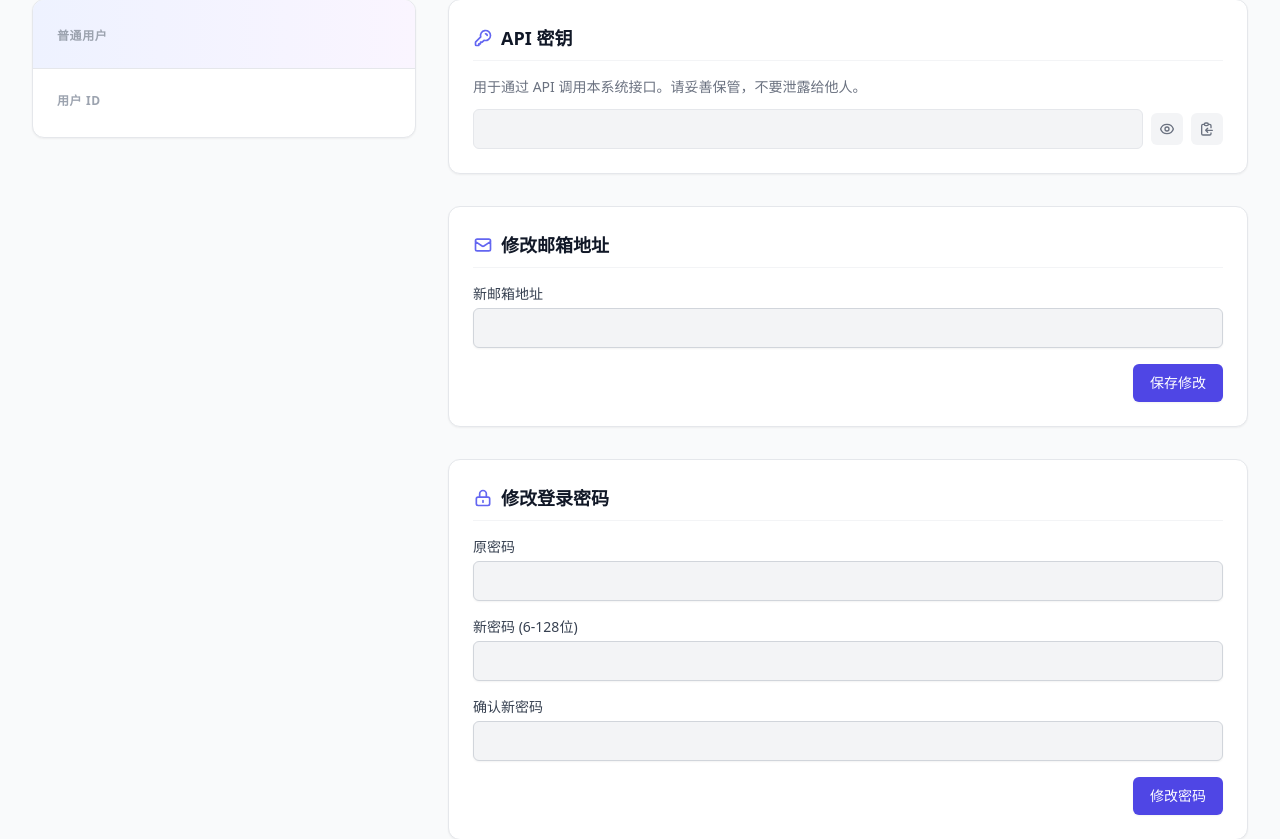
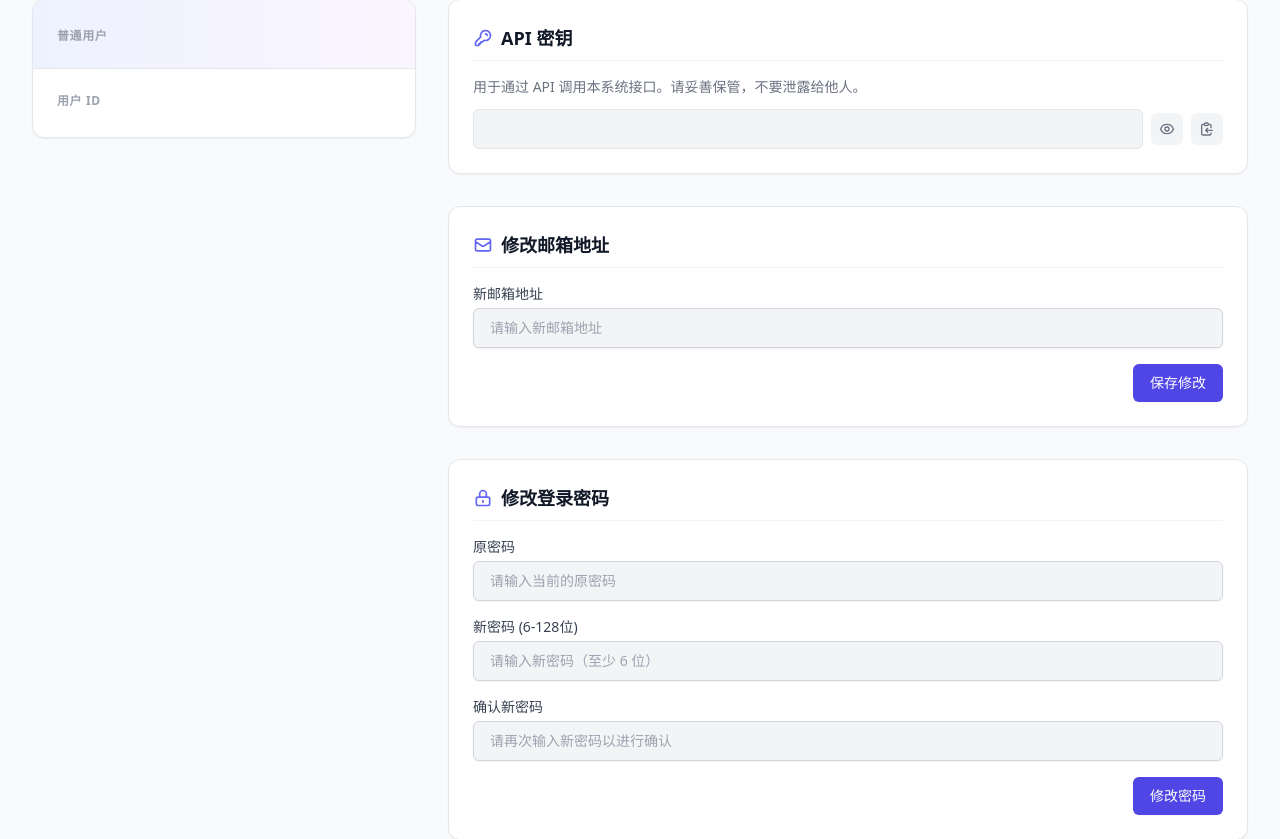
Before and after one commit to dunea/telegram-auto-message-server, a Python web app: template templates/profile/index.html in a window 1280 px wide. Shown: the part 186-1025 px from the top of the page. Run offline with Jinja, Linux system fonts and the light colour scheme; the template is opened without the code that fills it, so the values that code supplies are empty.

Commit message:
style: 补全并优化前端输入框的 placeholder 提示信息

```diff
--- a/app/web/routes/accounts.py
+++ b/app/web/routes/accounts.py
@@ -63,7 +63,7 @@
                 </div>
                 <div>
                     <label for="code" class="block text-sm font-medium text-gray-700">请输入验证码</label>
-                    <input type="text" name="code" id="code" required placeholder="12345"
+                    <input type="text" name="code" id="code" required placeholder="请输入5位验证码"
                            class="mt-1 block w-full border border-gray-300 rounded-md shadow-sm py-2 px-3 focus:outline-none focus:ring-indigo-500 focus:border-indigo-500 sm:text-sm">
                 </div>
                 <div>
@@ -103,7 +103,7 @@
                     </div>
                     <div>
                         <label for="password" class="block text-sm font-medium text-gray-700">二级密码</label>
-                        <input type="password" name="password" id="password" required
+                        <input type="password" name="password" id="password" required placeholder="请输入二级密码 (2FA)"
                                class="mt-1 block w-full border border-gray-300 rounded-md shadow-sm py-2 px-3 focus:outline-none focus:ring-indigo-500 focus:border-indigo-500 sm:text-sm">
                     </div>
                     <div>
--- a/templates/profile/index.html
+++ b/templates/profile/index.html
@@ -87,7 +87,7 @@
             <form action="/web/profile/email" method="POST" class="space-y-4">
                 <div>
                     <label for="new_email" class="block text-sm font-medium text-gray-700">新邮箱地址</label>
-                    <input type="email" name="new_email" id="new_email" required value="{{ user.email }}" class="mt-1 block w-full px-3 py-2 border border-gray-300 rounded-md shadow-sm focus:outline-none focus:ring-indigo-500 focus:border-indigo-500 text-sm" />
+                    <input type="email" name="new_email" id="new_email" required value="{{ user.email }}" placeholder="请输入新邮箱地址" class="mt-1 block w-full px-3 py-2 border border-gray-300 rounded-md shadow-sm focus:outline-none focus:ring-indigo-500 focus:border-indigo-500 text-sm" />
                 </div>
                 <div class="flex justify-end">
                     <button type="submit" class="inline-flex justify-center py-2 px-4 border border-transparent shadow-sm text-sm font-medium rounded-md text-white bg-indigo-600 hover:bg-indigo-700 focus:outline-none focus:ring-2 focus:ring-offset-2 focus:ring-indigo-500 transition duration-150">
@@ -113,15 +113,15 @@
                         <span class="text-xs text-indigo-500 font-normal">💡 演示账号默认密码为 123456</span>
                         {% endif %}
                     </label>
-                    <input type="password" name="old_password" id="old_password" required minlength="6" class="mt-1 block w-full px-3 py-2 border border-gray-300 rounded-md shadow-sm focus:outline-none focus:ring-indigo-500 focus:border-indigo-500 text-sm" />
+                    <input type="password" name="old_password" id="old_password" required minlength="6" placeholder="请输入当前的原密码" class="mt-1 block w-full px-3 py-2 border border-gray-300 rounded-md shadow-sm focus:outline-none focus:ring-indigo-500 focus:border-indigo-500 text-sm" />
                 </div>
                 <div>
                     <label for="new_password" class="block text-sm font-medium text-gray-700">新密码 (6-128位)</label>
-                    <input type="password" name="new_password" id="new_password" required minlength="6" maxlength="128" class="mt-1 block w-full px-3 py-2 border border-gray-300 rounded-md shadow-sm focus:outline-none focus:ring-indigo-500 focus:border-indigo-500 text-sm" />
+                    <input type="password" name="new_password" id="new_password" required minlength="6" maxlength="128" placeholder="请输入新密码（至少 6 位）" class="mt-1 block w-full px-3 py-2 border border-gray-300 rounded-md shadow-sm focus:outline-none focus:ring-indigo-500 focus:border-indigo-500 text-sm" />
                 </div>
                 <div>
                     <label for="confirm_password" class="block text-sm font-medium text-gray-700">确认新密码</label>
-                    <input type="password" id="confirm_password" required minlength="6" class="mt-1 block w-full px-3 py-2 border border-gray-300 rounded-md shadow-sm focus:outline-none focus:ring-indigo-500 focus:border-indigo-500 text-sm" />
+                    <input type="password" id="confirm_password" required minlength="6" placeholder="请再次输入新密码以进行确认" class="mt-1 block w-full px-3 py-2 border border-gray-300 rounded-md shadow-sm focus:outline-none focus:ring-indigo-500 focus:border-indigo-500 text-sm" />
                     <span id="password_match_error" class="hidden text-xs text-red-500 mt-1 block">新密码与确认密码不匹配</span>
                 </div>
                 <div class="flex justify-end">
```
